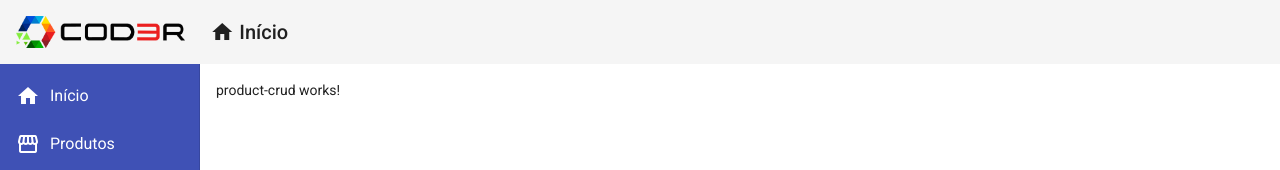
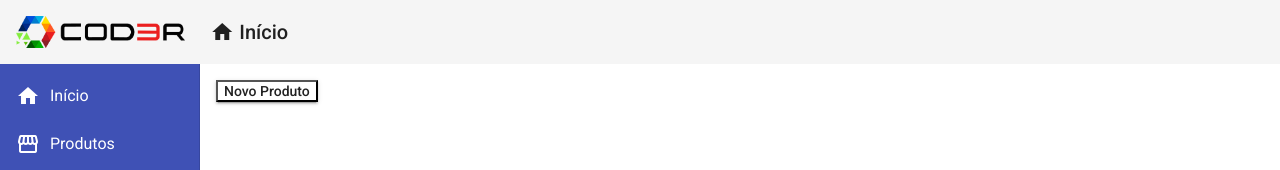
Before and after one commit to PauloNobre/angular9--essencial, an Angular app in the folder frontend/: page /products in a window 1280 px wide. Shown: the top 170 px of the page. Built offline with nearby package versions, Linux system fonts and the light colour scheme.

Commit message:
Criando botão com rota para product-create

```diff
--- a/frontend/src/app/app.module.ts
+++ b/frontend/src/app/app.module.ts
@@ -4,6 +4,7 @@
 import { MatSidenavModule } from '@angular/material/sidenav';
 import { MatListModule } from '@angular/material/list';
 import { MatCardModule } from '@angular/material/card';
+import { MatButtonModule } from '@angular/material/button';
 
 import { AppRoutingModule } from './app-routing.module';
 import { AppComponent } from './app.component';
@@ -34,7 +35,8 @@
     MatToolbarModule,
     MatSidenavModule,
     MatListModule,
-    MatCardModule
+    MatCardModule,
+    MatButtonModule
   ],
   providers: [],
   bootstrap: [AppComponent]
--- a/frontend/src/app/views/product-crud/product-crud.component.html
+++ b/frontend/src/app/views/product-crud/product-crud.component.html
@@ -1 +1,3 @@
-<p>product-crud works!</p>
+<button class="mat-raised-button" (click)="navigateToProductCreate()">
+    Novo Produto
+</button>
--- a/frontend/src/app/views/product-crud/product-crud.component.ts
+++ b/frontend/src/app/views/product-crud/product-crud.component.ts
@@ -1,4 +1,5 @@
 import { Component, OnInit } from '@angular/core';
+import { Router } from '@angular/router';
 
 @Component({
   selector: 'app-product-crud',
@@ -7,9 +8,13 @@
 })
 export class ProductCrudComponent implements OnInit {
 
-  constructor() { }
+  constructor(private router: Router) { }
 
   ngOnInit(): void {
   }
 
+  navigateToProductCreate(): void {
+    this.router.navigate(['/products/create']);
+  }
+
 }
```
